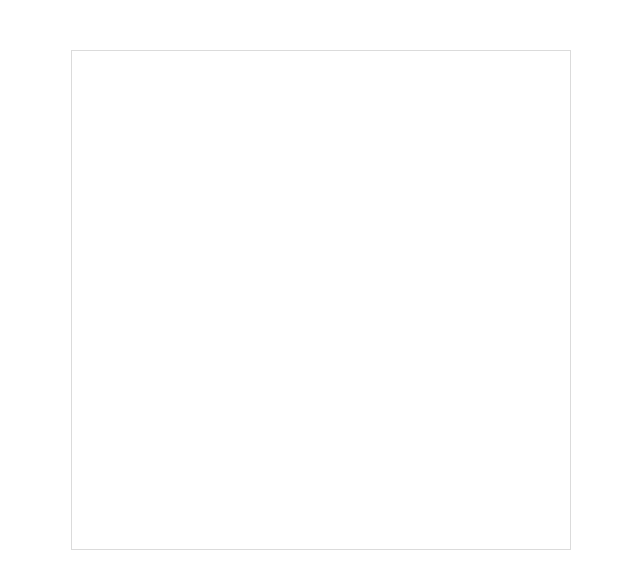
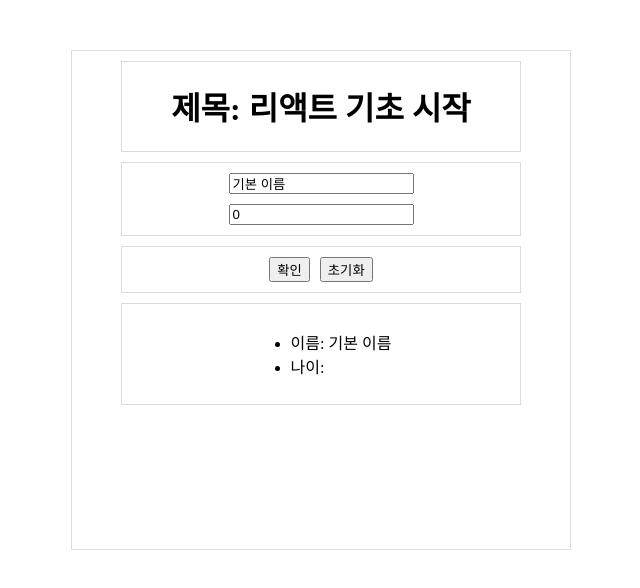
Before and after one commit to code1218/korit_9_gov_react, a React (Vite) app: page / in a window 1280 px wide. Shown: the top 588 px of the page, without its empty margins (319-959 px from the left). Built offline with nearby package versions, Linux system fonts and the light colour scheme.

Commit message:
useState

```diff
--- a/src/ch02/App02.jsx
+++ b/src/ch02/App02.jsx
@@ -1,8 +1,39 @@
+import { useState } from "react";
 import "./style.css";
 
 function App02() {
-    console.log("메인 박스")
-    return <div className="main-box"></div>
+    const [ name, setName ] = useState("기본 이름");
+
+    const data = {
+        title: "리액트 기초 시작",
+        nameValue: "기본 이름",
+        age: "0",
+    }
+
+    const handleNameInputOnChange = (event) => {
+        console.log(event.target.value);
+        setName(event.target.value);
+    }
+
+    return <div className="main-box">
+        <div className="title-box">
+            <h1>제목: {data.title}</h1>
+        </div>
+        <div className="input-box">
+            <input type="text" value={name} onChange={handleNameInputOnChange} />
+            <input type="text" value={data.age} />
+        </div>
+        <div className="button-box">
+            <button>확인</button>
+            <button>초기화</button>
+        </div>
+        <div className="display-box">
+            <ul>
+                <li>이름: {name}</li>
+                <li>나이: </li>
+            </ul>
+        </div>
+    </div>
 }
 
 export default App02;
--- /dev/null
+++ b/src/ch02/Counter.jsx
@@ -0,0 +1,43 @@
+import { useState } from "react";
+
+function Counter() {
+    let num = 0;
+    // let numberState = useState(0);
+    // let number = numberState[0];
+    // let setNumber = numberState[1];
+    let [number, setNumber] = useState(0);
+
+    console.log(number);
+
+    const increase = () => {
+        num += 1;
+        console.log(num);
+    }
+
+    const decrease = () => {
+        num -= 1;
+        console.log(num);
+    }
+
+    const increaseNumber = () => {
+        setNumber(number + 1);
+    }
+
+    const decreaseNumber = () => {
+        setNumber(number - 1);
+    }
+
+    console.log("카운터 화면 렌더링");
+
+    return <div>
+        <h1>{num}</h1>
+        <button onClick={increase}>+1</button>
+        <button onClick={decrease}>-1</button>
+
+        <h1>{number}</h1>
+        <button onClick={increaseNumber}>+1</button>
+        <button onClick={decreaseNumber}>-1</button>
+    </div>
+}
+
+export default Counter;
--- a/src/ch02/style.css
+++ b/src/ch02/style.css
@@ -5,3 +5,46 @@
     width: 500px;
     height: 500px;
 }
+
+.title-box {
+    margin: 10px auto;
+    box-sizing: border-box;
+    border: 1px solid #dbdbdb;
+    width: 400px;
+    text-align: center;
+}
+
+.input-box {
+    display: flex;
+    flex-direction: column;
+    align-items: center;
+    gap: 10px;
+    margin: 10px auto;
+    box-sizing: border-box;
+    border: 1px solid #dbdbdb;
+    padding: 10px;
+    width: 400px;
+}
+
+.button-box {
+    display: flex;
+    justify-content: center;
+    gap: 10px;
+    margin: 10px auto;
+    box-sizing: border-box;
+    border: 1px solid #dbdbdb;
+    padding: 10px;
+    width: 400px;
+}
+
+.display-box {
+    display: flex;
+    flex-direction: column;
+    align-items: center;
+    gap: 10px;
+    margin: 10px auto;
+    box-sizing: border-box;
+    border: 1px solid #dbdbdb;
+    padding: 10px;
+    width: 400px;
+}
--- a/src/main.jsx
+++ b/src/main.jsx
@@ -1,10 +1,12 @@
 import { createRoot } from 'react-dom/client'
 import App01 from './ch01/App01';
 import App02 from './ch02/App02';
+import Counter from './ch02/Counter';
 
 const appObj = {
     ch01: <App01 />,
     ch02: <App02 />,
+    counter: <Counter />,
 }
 
 createRoot(document.getElementById('root')).render(appObj.ch02);
```
